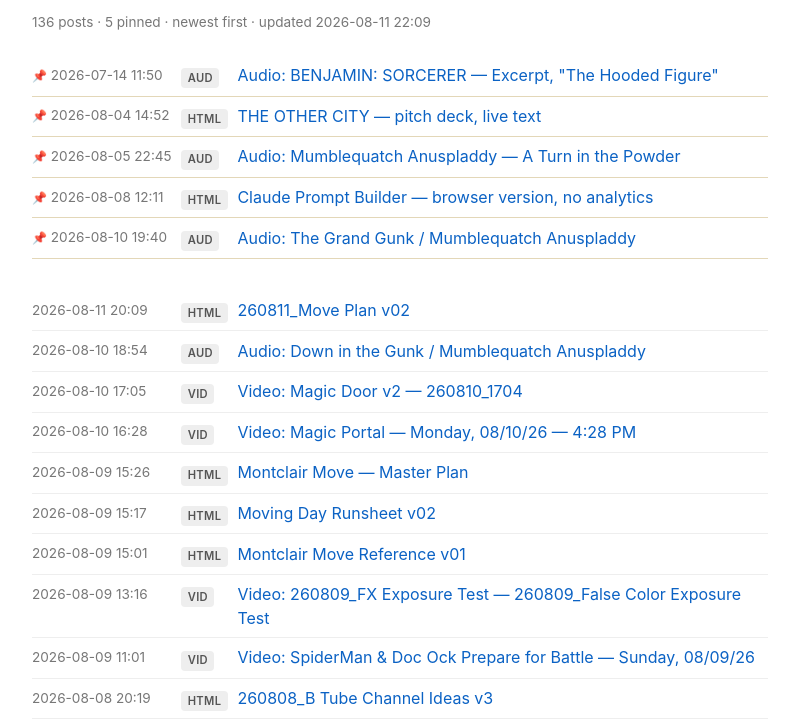
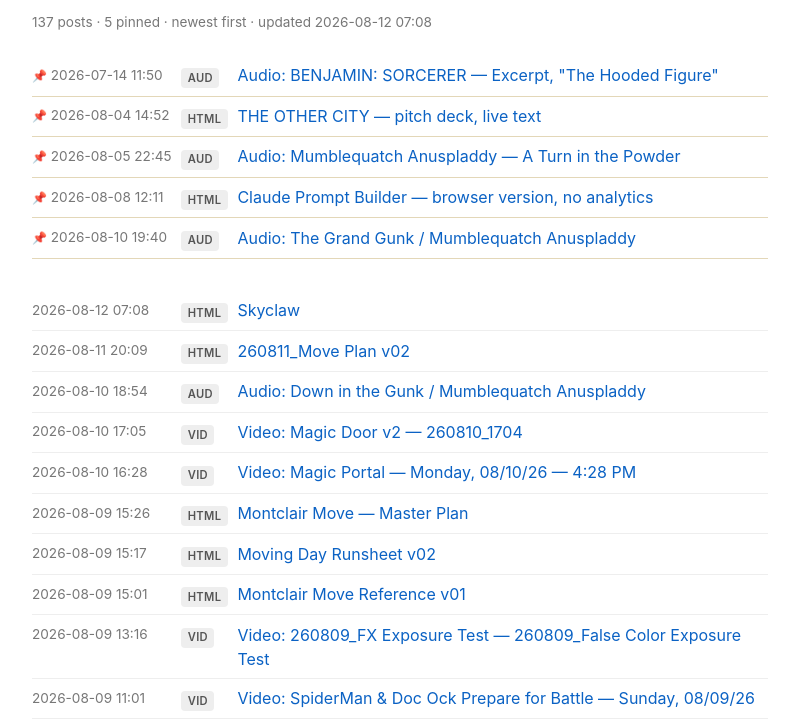
Before and after one commit to mumblequatch/postings, a plain HTML site: page index.html in a window 1280 px wide. Shown: the part 69-795 px from the top of the page, without its empty margins (240-1039 px from the left). Drawn offline with Linux system fonts and the light colour scheme.

Commit message:
Update postings

```diff
--- a/index.html
+++ b/index.html
@@ -37,13 +37,14 @@
 </script>
 </head><body>
 <h1>Postings</h1>
-<p class="sub">136 posts &middot; 5 pinned &middot; newest first &middot; updated 2026-08-11 22:09</p>
+<p class="sub">137 posts &middot; 5 pinned &middot; newest first &middot; updated 2026-08-12 07:08</p>
 <table><tr class="pin"><td class="d"><span class="pinmark">&#128204;</span> 2026-07-14 11:50</td><td class="ty"><span class="badge">AUD</span></td><td><a href="https://media.thomaswoodrow.com/benjamin-sorcerer-excerpt-the-hooded-figure/index.html">Audio: BENJAMIN: SORCERER — Excerpt, &quot;The Hooded Figure&quot;</a></td></tr>
 <tr class="pin"><td class="d"><span class="pinmark">&#128204;</span> 2026-08-04 14:52</td><td class="ty"><span class="badge">HTML</span></td><td><a href="https://artifacts.thomaswoodrow.com/the-other-city/">THE OTHER CITY — pitch deck, live text</a></td></tr>
 <tr class="pin"><td class="d"><span class="pinmark">&#128204;</span> 2026-08-05 22:45</td><td class="ty"><span class="badge">AUD</span></td><td><a href="https://media.thomaswoodrow.com/mumblequatch-anuspladdy-a-turn-in-the-powder/index.html">Audio: Mumblequatch Anuspladdy — A Turn in the Powder</a></td></tr>
 <tr class="pin"><td class="d"><span class="pinmark">&#128204;</span> 2026-08-08 12:11</td><td class="ty"><span class="badge">HTML</span></td><td><a href="https://artifacts.thomaswoodrow.com/prompt-builder/">Claude Prompt Builder — browser version, no analytics</a></td></tr>
 <tr class="pin"><td class="d"><span class="pinmark">&#128204;</span> 2026-08-10 19:40</td><td class="ty"><span class="badge">AUD</span></td><td><a href="https://media.thomaswoodrow.com/the-grand-gunk-mumblequatch-anuspladdy/index.html">Audio: The Grand Gunk / Mumblequatch Anuspladdy</a></td></tr>
 <tr class="sep"><td colspan="3"></td></tr>
+<tr><td class="d">2026-08-12 07:08</td><td class="ty"><span class="badge">HTML</span></td><td><a href="https://mumblequatch.github.io/skyclaw/">Skyclaw</a></td></tr>
 <tr><td class="d">2026-08-11 20:09</td><td class="ty"><span class="badge">HTML</span></td><td><a href="https://mumblequatch.github.io/move-plan-v2/">260811_Move Plan v02</a></td></tr>
 <tr><td class="d">2026-08-10 18:54</td><td class="ty"><span class="badge">AUD</span></td><td><a href="https://media.thomaswoodrow.com/down-in-the-gunk-mumblequatch-anuspladdy/index.html">Audio: Down in the Gunk / Mumblequatch Anuspladdy</a></td></tr>
 <tr><td class="d">2026-08-10 17:05</td><td class="ty"><span class="badge">VID</span></td><td><a href="https://media.thomaswoodrow.com/magic-door-v2.html">Video: Magic Door v2 — 260810_1704</a></td></tr>
```
